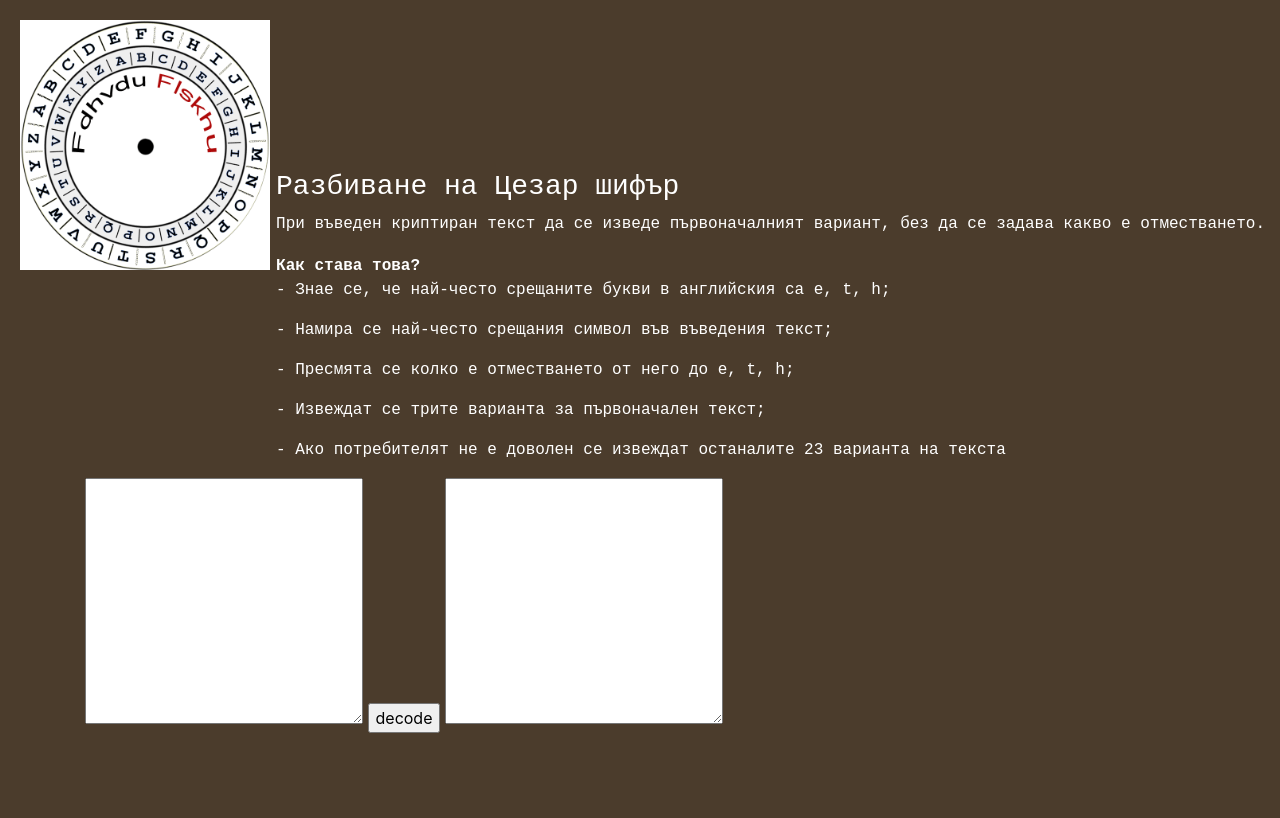
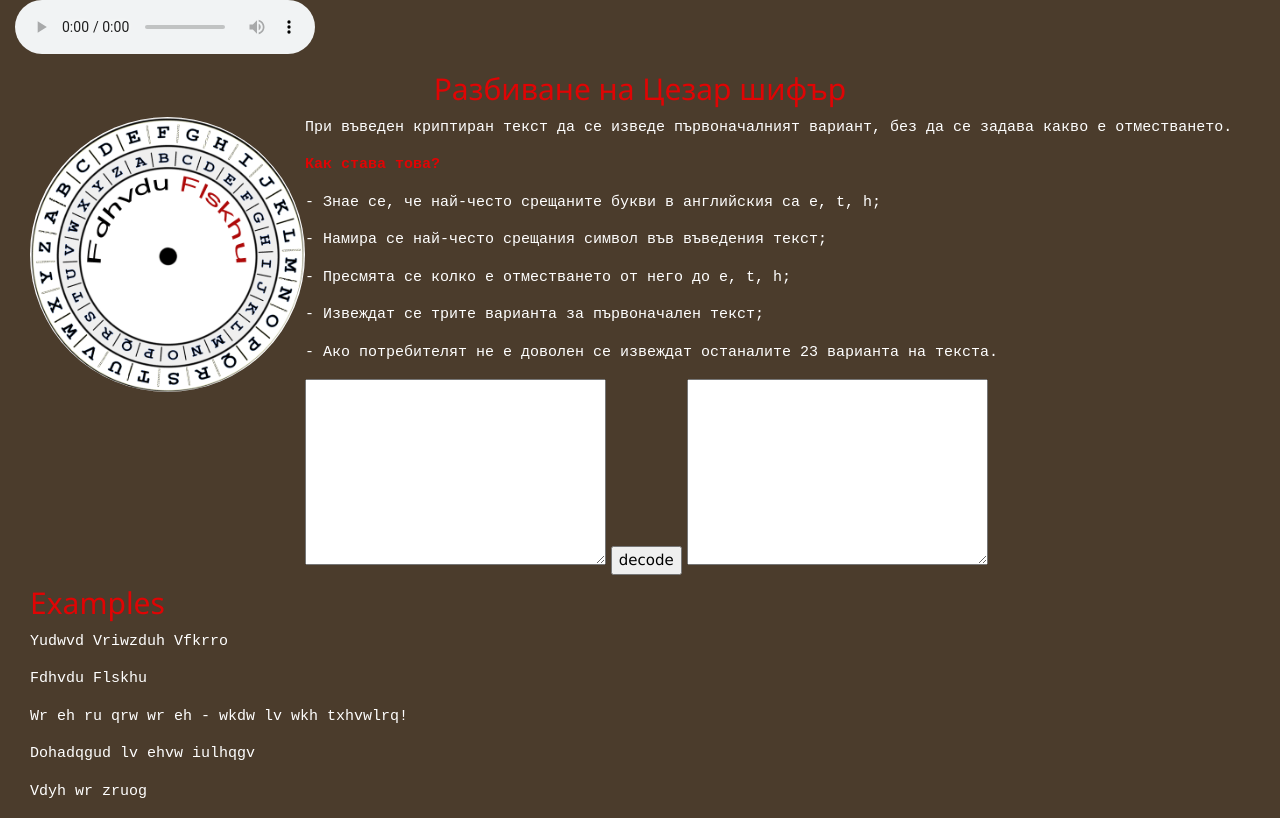
Before and after one commit to LyubaF/CaesarCipher, a plain HTML site: page CaesarCipher/index.html in a window 1280 px wide. Drawn offline with nearby package versions, Linux system fonts and the light colour scheme.

Commit message:
Add files via upload

```diff
--- a/CaesarCipher/index.html
+++ b/CaesarCipher/index.html
@@ -7,37 +7,49 @@
 	  <script src="https://ajax.googleapis.com/ajax/libs/jquery/3.5.1/jquery.min.js"></script>
 	  <script src="https://cdnjs.cloudflare.com/ajax/libs/popper.js/1.16.0/umd/popper.min.js"></script>
 	  <script src="https://maxcdn.bootstrapcdn.com/bootstrap/4.5.0/js/bootstrap.min.js"></script>
+	  <link rel="stylesheet" href="https://www.w3schools.com/w3css/4/w3.css">
 	  <link rel="stylesheet" href="css/style.css">
 	<title>Caesar Cipher</title>
 </head>
 <body>
-	<div id="circle">
-		<img src="img/CaesarCipher.gif" alt="Caesar" width="250">
+
+<section class="container-fluid">
+<div style="width: 100%;">
+	<audio controls>
+ 		<source src="ISHTAR.ogg" type="audio/ogg">
+  		<source src="img/ISHTAR-MilleEtUneNuits.mp3" type="audio/mp3">
+   	</audio>
+</div>
+	<div class="container-fluid">
+	<h2 style="color: #E00404;" align="center">Разбиване на Цезар шифър</h2>
+	<img src="img/CaesarCipher.gif" class="rounded-circle" alt="Caesar" width="275" height="275" align="left">
+		<p>При въведен криптиран текст да се изведе първоначалният вариант, без да се задава какво е отместването.
+		<p><b><span style="color: #E00404;"> Как става това?</span></b></p>
+		<p>	- Знае се, че най-често срещаните букви в английския са e, t, h;</p>
+		<p>	- Намира се най-често срещания символ във въведения текст;</p>
+		<p>	- Пресмята се колко е отместването от него до e, t, h;</p>
+		<p>	- Извеждат се трите варианта за първоначален текст;</p>
+		<p> - Ако потребителят не е доволен се извеждат останалите 23 варианта на текста.</p>
+
+	<div class="boxarea">
+			<textarea id="start" rows="8" cols="35"></textarea>
+				<!-- Encode -->
+				<!-- <input type="button" value="encode" onclick="TransformText(1, document.getElementById('start').value)"> -->
+				<input type="button" value="decode" onclick="TransformText(-1, document.getElementById('start').value)">
+			<textarea id="result" name="result" rows="8" cols="35"></textarea>
+
+	<div class="boxExample">
+		<h2 style="color: #E00404;">Examples</h2>
+		<p>Yudwvd Vriwzduh Vfkrro</p>
+		<p>Fdhvdu Flskhu</p>
+		<p>Wr eh ru qrw wr eh - wkdw lv wkh txhvwlrq!</p>
+		<p>Dohadqgud lv ehvw iulhqgv</p>
+		<p>Vdyh wr zruog</p>
 	</div>
-
-	<main id="description">
-		<div class="container">
-		<h3>Разбиване на Цезар шифър</h3>
-		<p>При въведен криптиран текст да се изведе първоначалният вариант, без да се задава какво е отместването.</p>
-		<b>Как става това?</b>
-		<p>- Знае се, че най-често срещаните букви в английския са e, t, h;</p>
-		<p>- Намира се най-често срещания символ във въведения текст;</p>
-		<p>- Пресмята се колко е отместването от него до e, t, h;</p>
-		<p>- Извеждат се трите варианта за първоначален текст;</p>
-		<p>- Ако потребителят не е доволен се извеждат останалите 23 варианта на текста
-		</p>
-		</div>
-	</main>
-	<div class="container">
-		<textarea id="start" rows="10" cols="25"></textarea>
-		<!-- Encode -->
-		<!-- <input type="button" value="encode" onclick="TransformText(1, document.getElementById('start').value)"> -->
-		<input type="button" value="decode" onclick="TransformText(-1, document.getElementById('start').value)">
-		<textarea id="result" name="result" rows="10" cols="25"></textarea>
 	</div>
-
+</div>
+	</section>
 		<script src="https://code.jquery.com/jquery-3.5.1.min.js" integrity="sha256-9/aliU8dGd2tb6OSsuzixeV4y/faTqgFtohetphbbj0=" crossorigin="anonymous"></script>
 		<script type="text/javascript" src="script/caesar.js"></script>
-
 	</body>
 </html>
```
